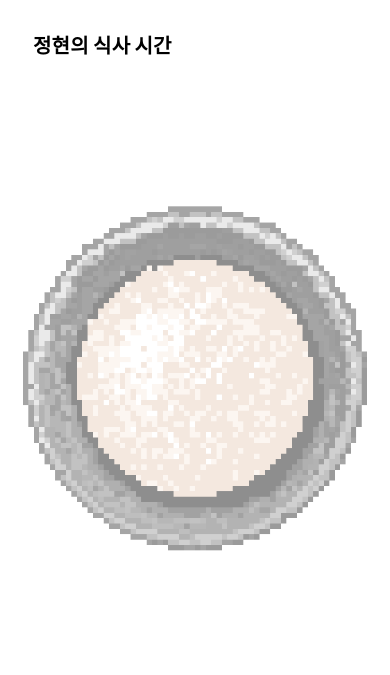
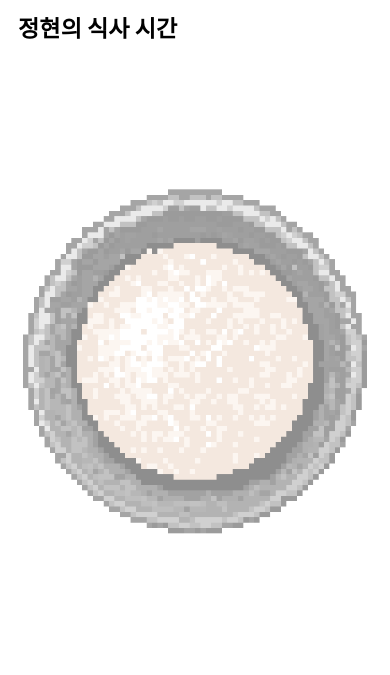
Before and after one commit to jungpark0/The_last_bite, a plain HTML site: page index.html in a window 390 px wide. Shown: the top 675 px of the page. Drawn offline with Linux system fonts and the light colour scheme; a web font is replaced by a local one.

Commit message:
Add files via upload

```diff
--- a/index.html
+++ b/index.html
@@ -20,7 +20,6 @@
 
 	<link rel="stylesheet" href="https://cdn.jsdelivr.net/gh/fonts-archive/Galmuri11/Galmuri11.css" type="text/css" />
 
-	<meta name="viewport" content="width=device-width, initial-scale=1.0">
 
 	<style>
 
--- a/style.css
+++ b/style.css
@@ -23,7 +23,7 @@ body {
 .title {
 	height: 100%;
 	overflow-y: auto;
-	padding: 15px 25px;
+	padding: 15px 15px;
 }
 
 
@@ -88,11 +88,12 @@ img {
   }
 
   .title {
-  	margin-top: -15px;
+  	margin-top: -35px;
+  	padding-left: 10px;
   }
 
 	p {
-    font-size: 20px; /* 제목 텍스트 크기 축소 */
+    font-size: 23px; /* 제목 텍스트 크기 축소 */
     padding-top: 20px;
     margin-top: 0;
     position: relative; /* 고정된 위치를 해제 */
@@ -113,10 +114,10 @@ img {
 
   /* 문단 영역 조정 */
   .paragraph {
-    width: 95%;
+    width: 96%;
     margin: 10px auto; /* 중앙 정렬 */
     font-size: 16px; /* 텍스트 크기 축소 */
-    padding: 10px 15px;
+    padding: 10px 10px;
     border-left: none; /* 테두리 제거 */
     height: auto; /* 고정 높이 해제 */
   }
```
